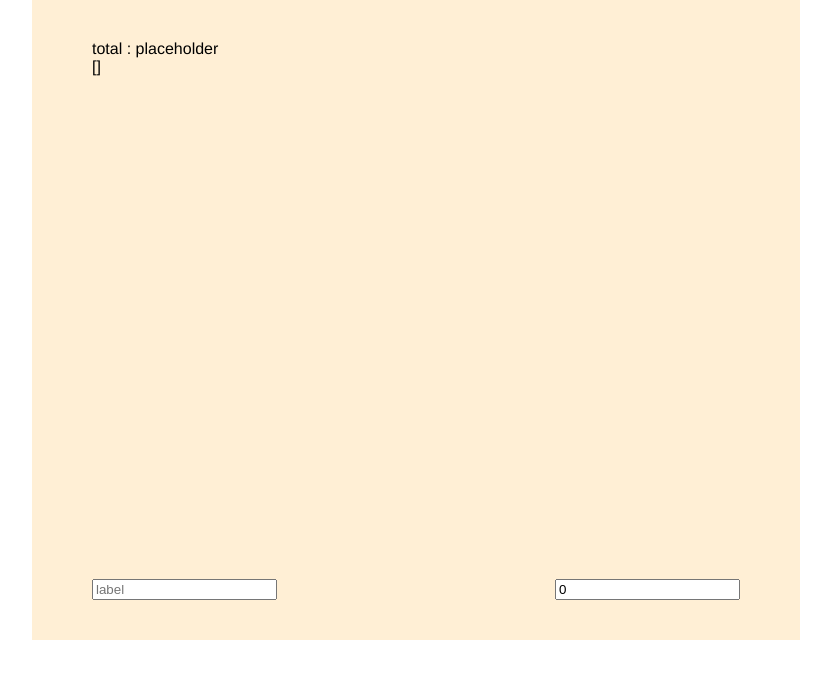
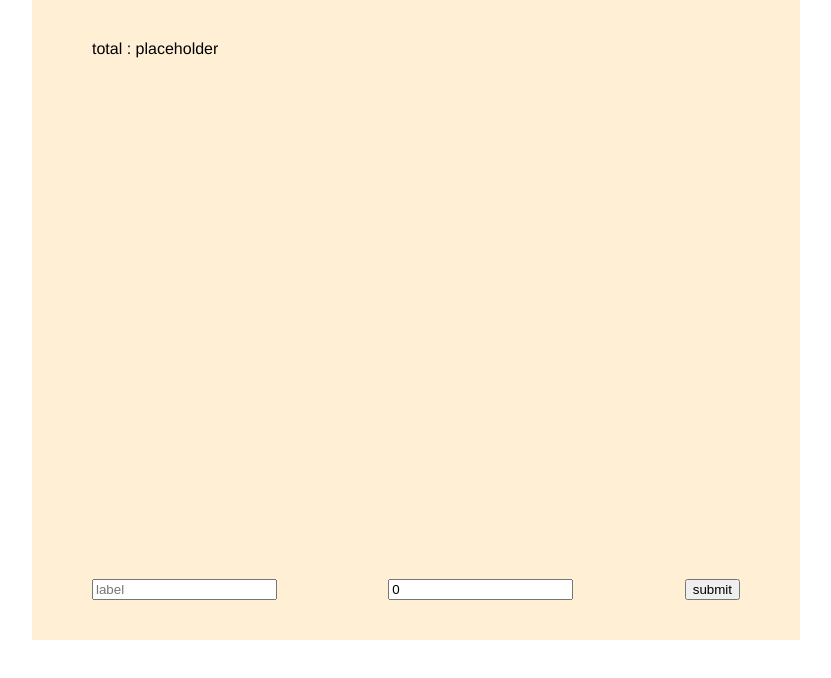
Before and after one commit to maxilukowski/tset-challenge-frontend, a Vue app: page / in a window 1280 px wide. Shown: the top 678 px of the page, without its empty margins (224-1055 px from the left). Built offline with nearby package versions, Linux system fonts and the light colour scheme.

Commit message:
Add submit and render functionality

```diff
--- a/src/components/PriceComponentCard.vue
+++ b/src/components/PriceComponentCard.vue
@@ -2,7 +2,7 @@
   <div class="price-component-card">
     <PriceComponentCardTotal />
     <PriceComponentCardEntries :items="items" class="entries" />
-    <PriceComponentCardInput :items="items" />
+    <PriceComponentCardInput @ghost-field-values="updateItems" />
   </div>
 </template>
 
@@ -21,6 +21,11 @@ export default {
       items: [],
     }
   },
+  methods: {
+    updateItems(payload) {
+      this.items.push(payload)
+    },
+  },
 }
 </script>
 
--- a/src/components/PriceComponentCardEntries.vue
+++ b/src/components/PriceComponentCardEntries.vue
@@ -1,5 +1,10 @@
 <template
-  ><div>{{ items }}</div>
+  ><div>
+    <div v-for="(item, index) in items" :key="index" class="entry-row">
+      <div>{{ item.label }}</div>
+      <div>{{ item.value }}</div>
+    </div>
+  </div>
 </template>
 
 <script>
@@ -10,4 +15,9 @@ export default {
 }
 </script>
 
-<style></style>
+<style scoped>
+.entry-row {
+  display: flex;
+  justify-content: space-between;
+}
+</style>
--- a/src/components/PriceComponentCardInput.vue
+++ b/src/components/PriceComponentCardInput.vue
@@ -1,22 +1,25 @@
 <template>
-  <div class="ghost-fields">
-    <input type="text" placeholder="label" v-model="ghostFields.label" />
-    <input type="number" placeholder="value" v-model="ghostFields.value" />
-  </div>
+  <form class="ghost-fields" @submit.prevent="submit">
+    <input type="text" placeholder="label" v-model="ghostField.label" />
+    <input type="number" placeholder="value" v-model="ghostField.value" />
+    <button>submit</button>
+  </form>
 </template>
 
 <script>
 export default {
-  props: {
-    items: Array,
-  },
   data() {
     return {
-      ghostFields: {
+      ghostField: {
         label: '',
         value: 0,
       },
     }
+  },
+  methods: {
+    submit() {
+      this.$emit('ghost-field-values', { ...this.ghostField })
+    },
   },
 }
 </script>
```
